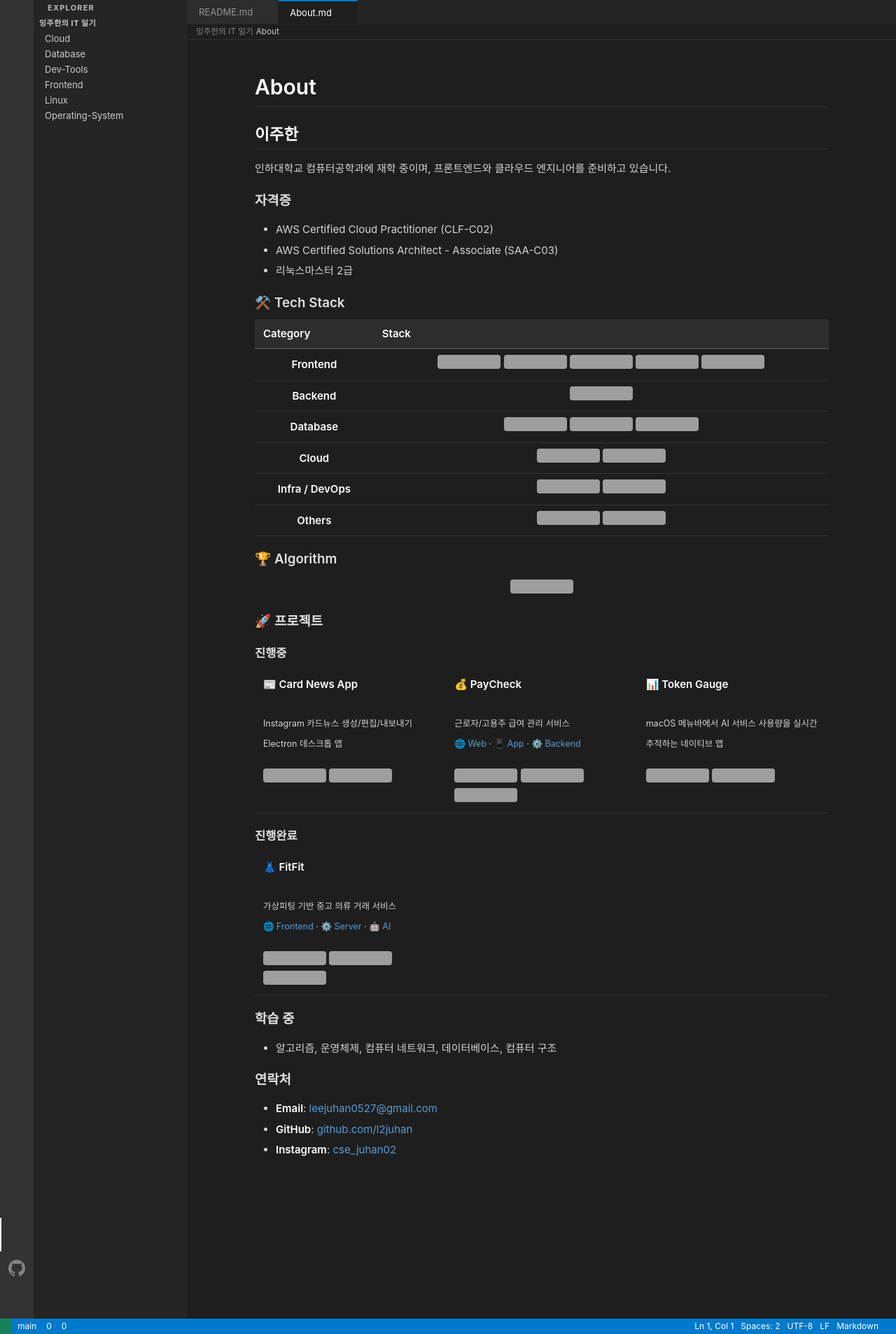
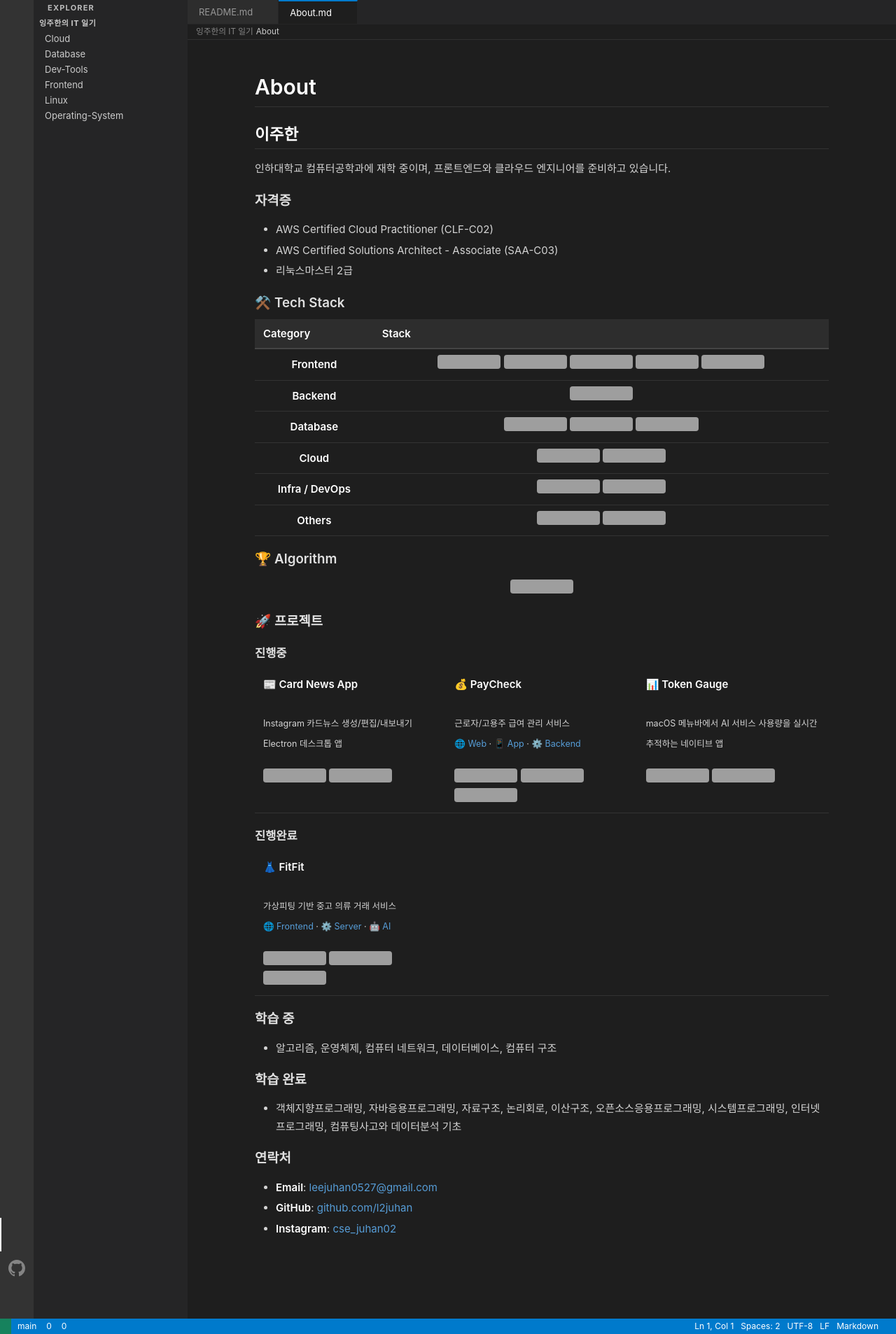
Before and after one commit to l2juhan/l2juhan.github.io, a Jekyll site: the page built from _pages/about.md, in a window 1280 px wide, cut to the strip 0-1906 px from the top of the page. Shown: the whole strip at 70% size. Built offline with Jekyll 4.4.1, drawn with Linux system fonts in a browser that asks for light colours; a style sheet for code colours, icons or effects is not loaded; grey boxes are pictures that could not be loaded.

Commit message:
Add completed courses section to About page
Co-Authored-By: Claude Opus 4.6 (1M context) <noreply@anthropic.com>

```diff
--- a/_pages/about.md
+++ b/_pages/about.md
@@ -123,6 +123,9 @@ permalink: /about/
 ### 학습 중
 - 알고리즘, 운영체제, 컴퓨터 네트워크, 데이터베이스, 컴퓨터 구조
 
+### 학습 완료
+- 객체지향프로그래밍, 자바응용프로그래밍, 자료구조, 논리회로, 이산구조, 오픈소스응용프로그래밍, 시스템프로그래밍, 인터넷프로그래밍, 컴퓨팅사고와 데이터분석 기초
+
 ### 연락처
 - **Email**: [leejuhan0527@gmail.com](mailto:leejuhan0527@gmail.com)
 - **GitHub**: [github.com/l2juhan](https://github.com/l2juhan)
```
